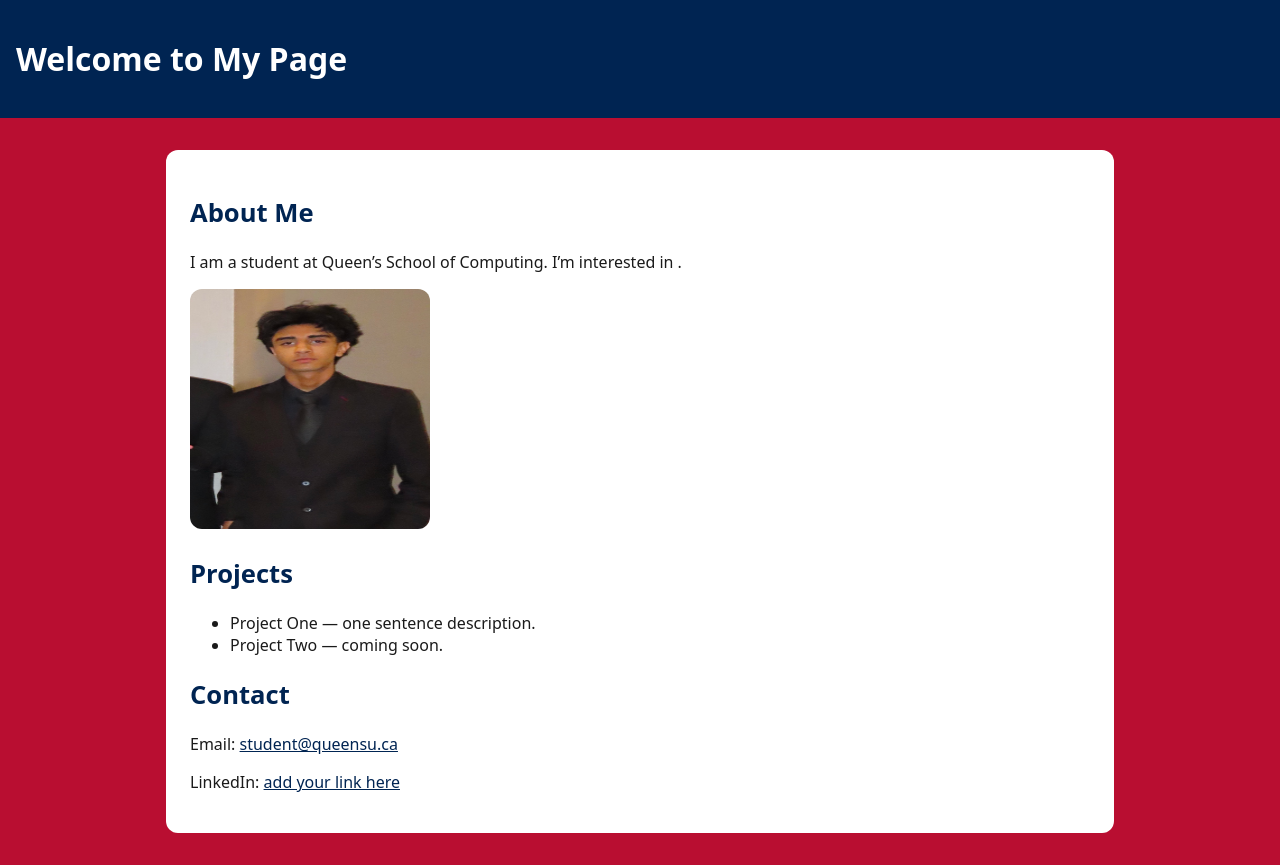
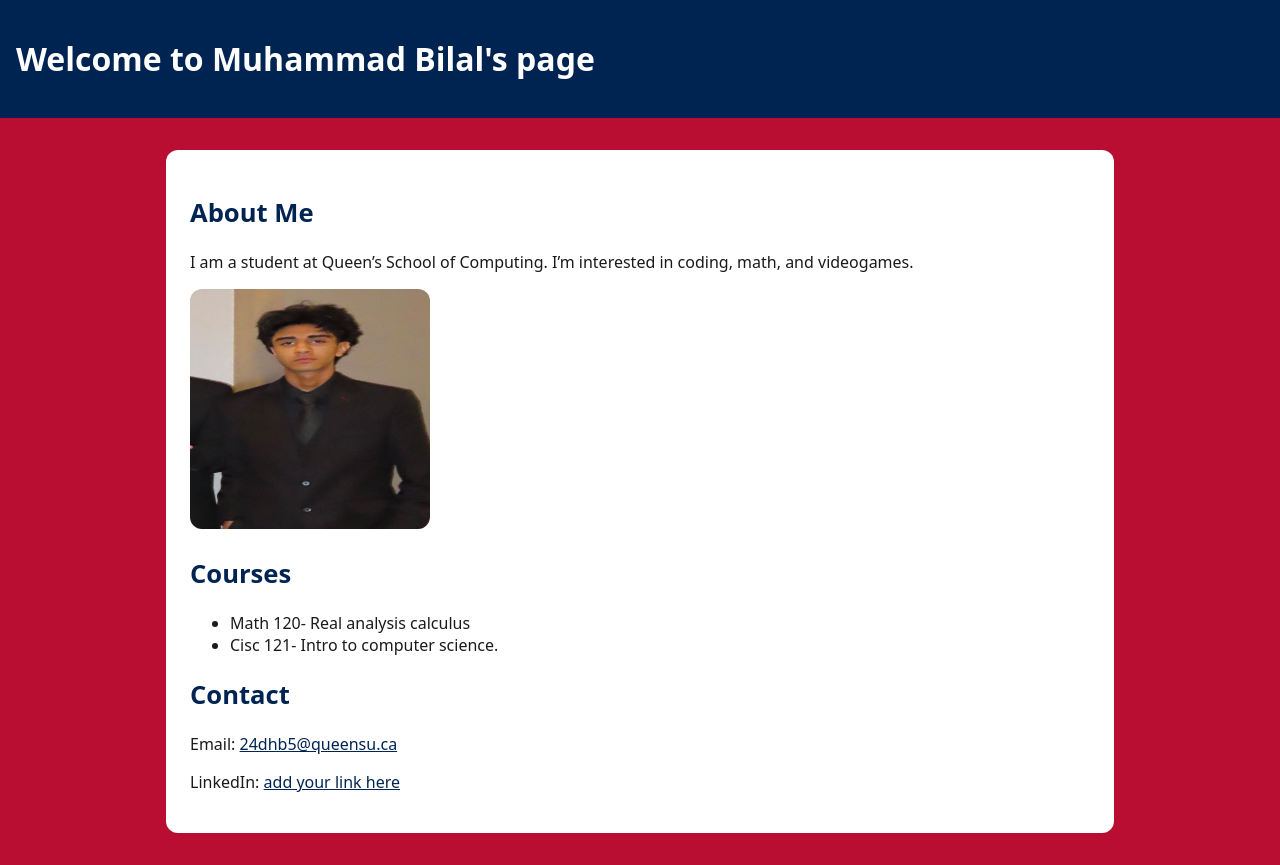
Before and after one commit to BZETTI/queens-student-page, a plain HTML site: page index.html in a window 1280 px wide. Drawn offline with Linux system fonts and the light colour scheme.

Commit message:
Update personal information in index.html

```diff
--- a/index.html
+++ b/index.html
@@ -3,33 +3,32 @@
   <head>
     <meta charset="utf-8"/>
     <meta name="viewport" content="width=device-width, initial-scale=1"/>
-    <title>My Queen’s Student Page</title>
-    <link rel="stylesheet" href="style.css"/> <!-- do not change this line -->
+    <title>Muhammad Bilal Zahid</title>
+    <link rel="stylesheet" href="style.css"/>
   </head>
   <body>
     <header>
-      <h1>Welcome to My Page</h1> <!-- change this heading to your name -->
+      <h1>Welcome to Muhammad Bilal's page</h1> <!-- change this heading to your name -->
     </header>
 
     <main>
-      <!-- ====== ABOUT SECTION (edit the text) ====== -->
       <h2>About Me</h2>
-      <p>I am a student at Queen’s School of Computing. I’m interested in <!-- replace with interests -->.</p>
+      <p>I am a student at Queen’s School of Computing. I’m interested in coding, math, and videogames.</p>
 
       <!-- ====== PHOTO (upload me.jpg to repo root, then update the src below) ====== -->
       <img src="me.jpg" alt="Your Name portrait" width="240" height="240" />
 
       <!-- ====== PROJECTS/COURSES (add or rename items to courses instead of projects) ====== -->
-      <h2>Projects</h2>
+      <h2>Courses</h2>
       <ul>
-        <li>Project One — one sentence description.</li>
-        <li>Project Two — coming soon.</li>
+        <li>Math 120- Real analysis calculus</li>
+        <li>Cisc 121- Intro to computer science.</li>
       </ul>
 
       <!-- ====== CONTACT (update your links) ====== -->
       <h2>Contact</h2>
-      <p>Email: <a href="mailto:student@queensu.ca">student@queensu.ca</a></p>
-      <p>LinkedIn: <a href="#">add your link here</a></p>
+      <p>Email: <a href="mailto:24dhb5@queensu.ca">24dhb5@queensu.ca</a></p>
+      <p>LinkedIn: <a href="www.linkedin.com/in/muhammad-bilal-zahid-42706b262">add your link here</a></p>
     </main>
   </body>
 </html>
```
